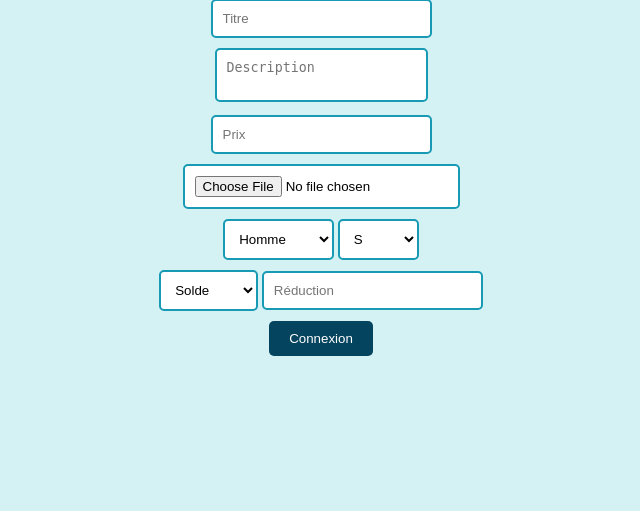
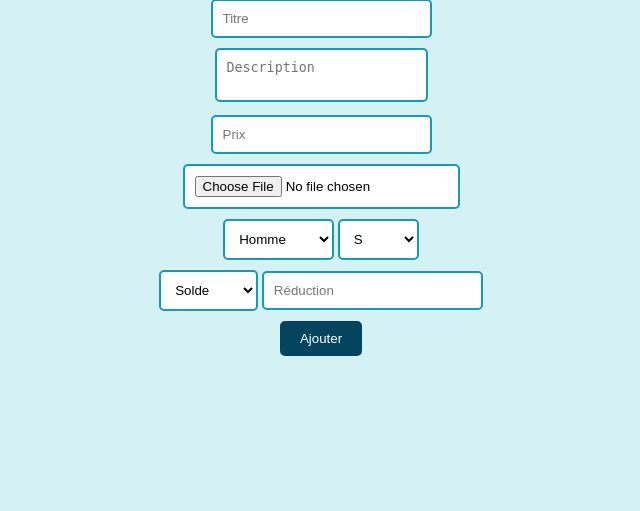
Before and after one commit to gaillA/la_boutique, a PHP site: page /admin/add_product.php in a window 1280 px wide. Shown: the part 184-695 px from the top of the page, without its empty margins (319-959 px from the left). Run offline with PHP 8.4, Linux system fonts and the light colour scheme; a user stored in the database is signed in; data comes from the database, SQL or seed files in the repository; data that the repository does not hold is empty.

Commit message:
fix bouton ajouter produit

```diff
--- a/admin/add_product.php
+++ b/admin/add_product.php
@@ -48,7 +48,7 @@ $categories = getCategories();
         <option value="New">New</option>
       </select>
       <input type="text" name="reduction" placeholder="Réduction" value="<?= $_POST['reduction'] ?>"><br>
-      <input type="submit" name="send" value="Connexion"><br>
+      <input type="submit" name="send" value="Ajouter"><br>
       <?php if (isset($_POST['send'])) : ?>
         <?= $erreur ?>
       <?php endif ?>
```
